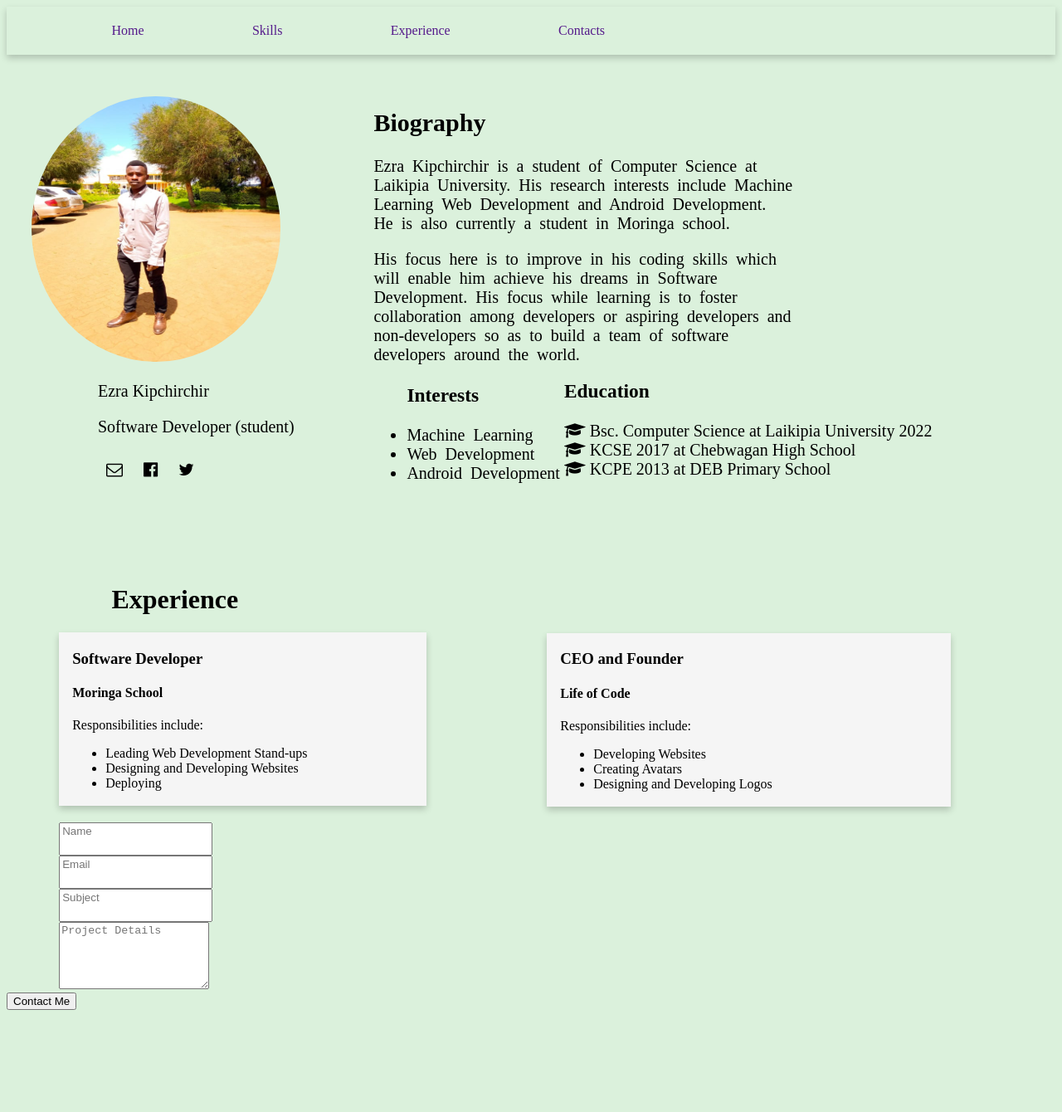
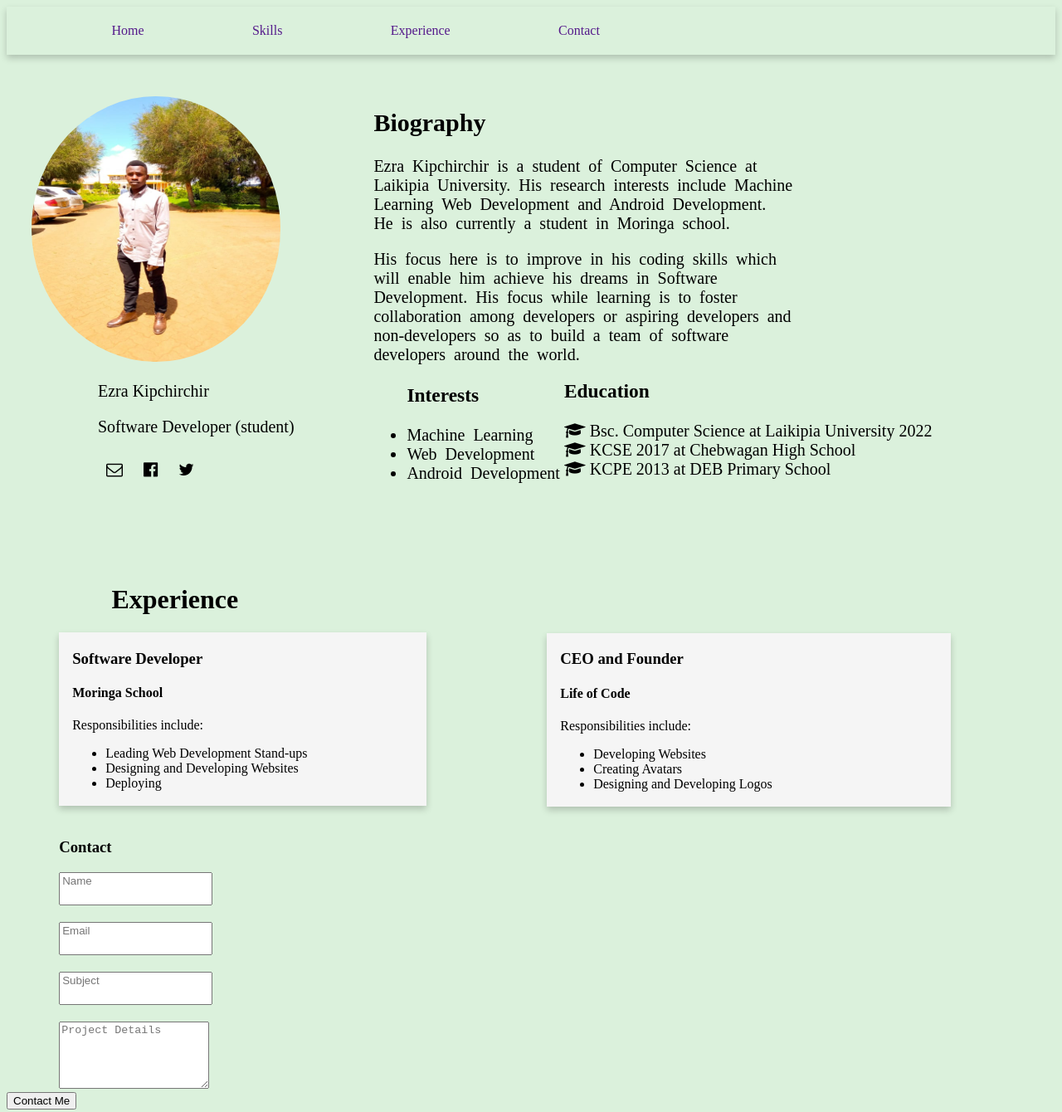
Before and after one commit to ezraa1/portfolio, a plain HTML site: page profile.html in a window 1280 px wide. Shown: the whole page at 83% size. Before the commit the page ends 1225 px from the top, so only its background shows below. Drawn offline with Linux system fonts and the light colour scheme.

```diff
--- a/profile.css
+++ b/profile.css
@@ -1,5 +1,6 @@
 body{
    background-color: rgb(219, 241, 220);
+   margin-bottom: 30px;
 
 }
 .navbar{
@@ -100,13 +101,14 @@
 .cards1:hover {
     box-shadow: 0 8px 16px 0 rgba(0,0,0,0.2);
   }
-  .navbarScroll.navbarDark {
-    background-color: black;
-}
+
 form{
     margin-left: 5%;
+
 }
 form input{
     padding-bottom: 20px;
     justify-content: space-between;
+
+    margin-bottom: 20px;
 }
--- a/profile.html
+++ b/profile.html
@@ -18,7 +18,7 @@
     <a href=""> Home</a>
     <a href="">Skills</a>
     <a href="">Experience</a>
-      <a href=""> Contacts</a>
+      <a href=""> Contact</a>
 
 </div>
 
@@ -102,6 +102,7 @@
   </div>
 
   <form>
+    <h3>Contact</h3>
     <input type="text" class="form-control form-control-lg" placeholder="Name"><br>
     <input type="email" class="form-control mt-3" placeholder="Email"><br>
     <input type="text" class="form-control mt-3" placeholder="Subject"><br>
```
